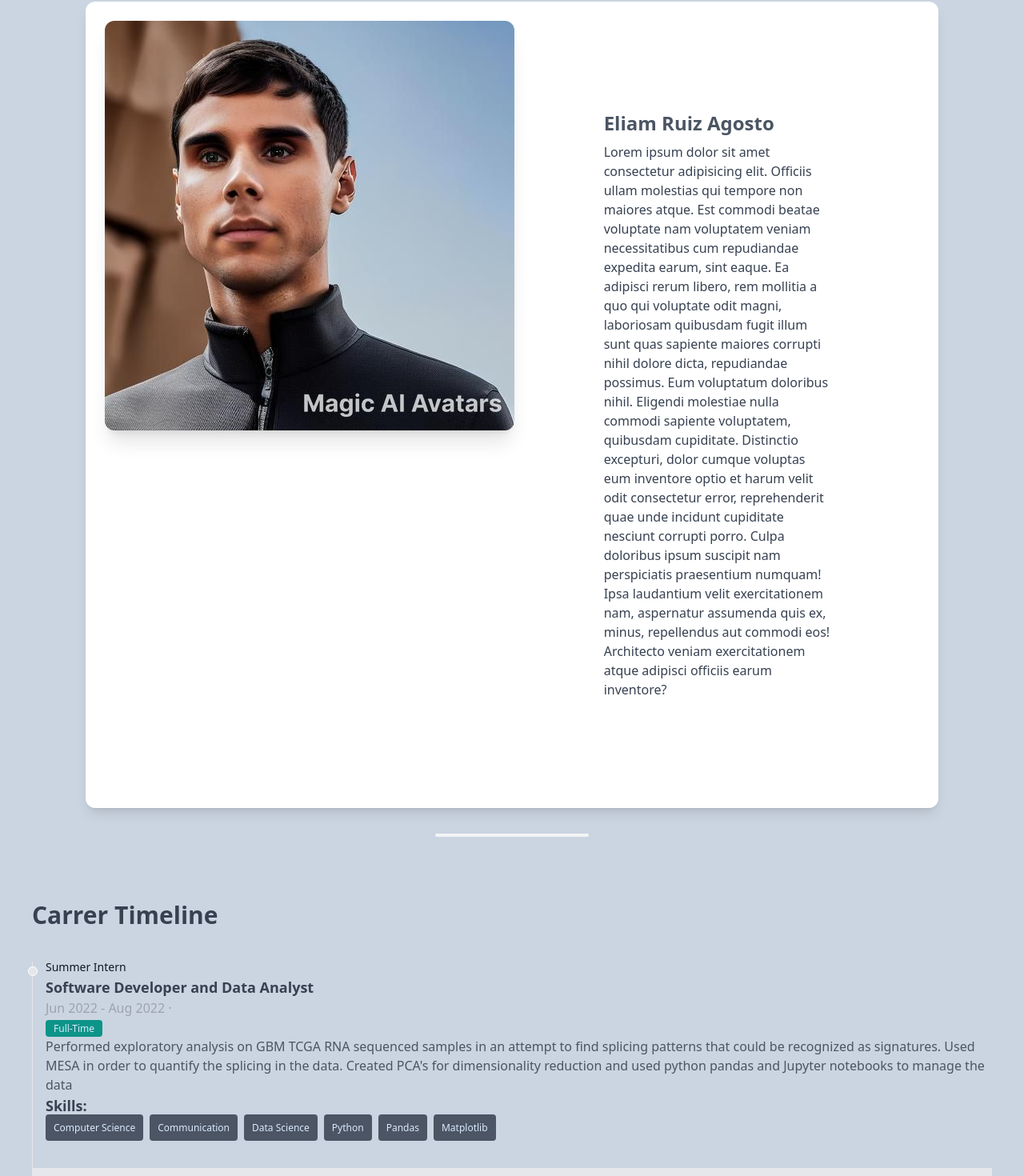
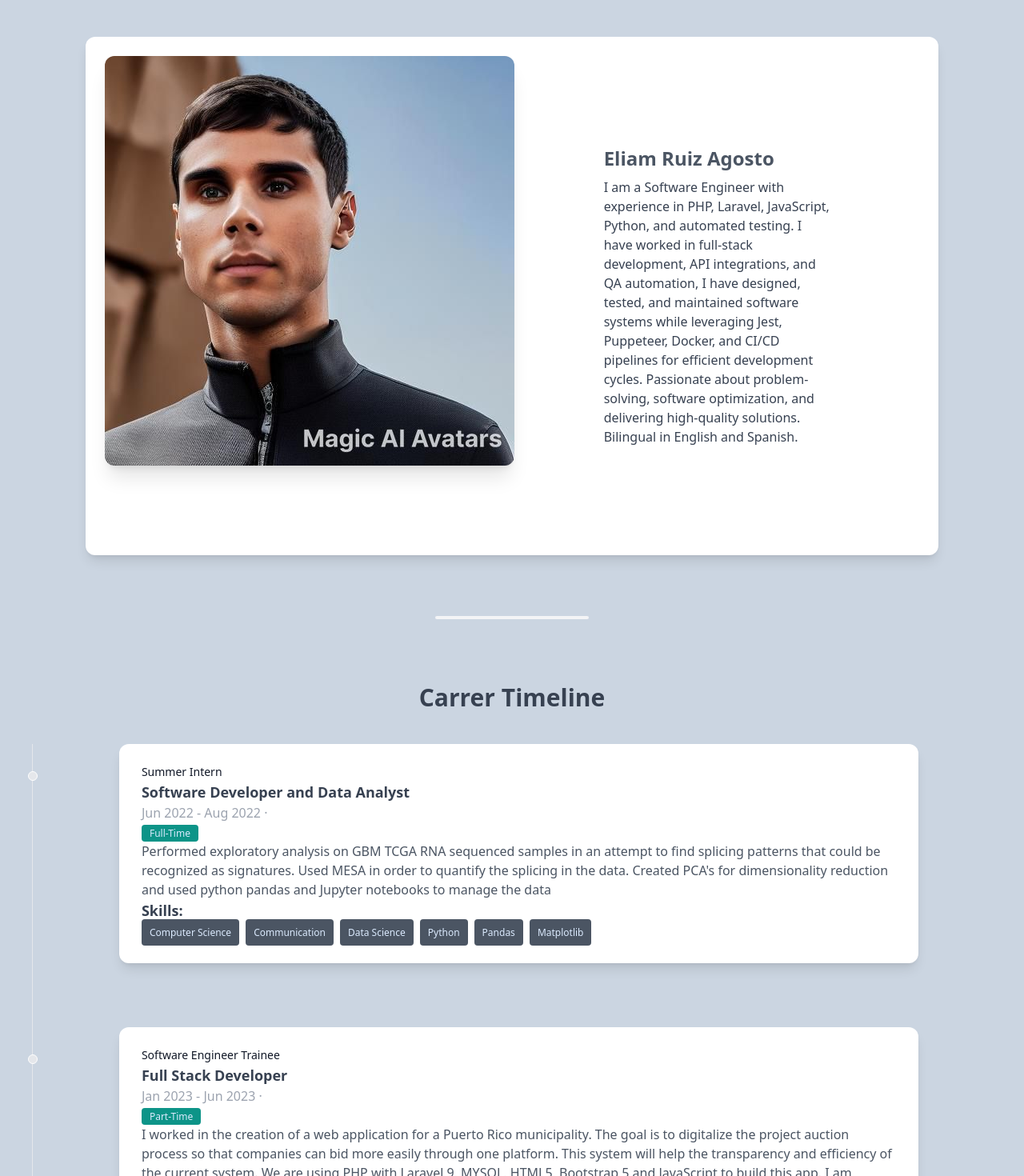
Before and after one commit to EliamRuiz/esra, a React (Vite) app in the folder eliamruiz/: page / in a window 1280 px wide. Shown: the part 110-1580 px from the top of the page at 80% size. Built offline with nearby package versions, Linux system fonts and the light colour scheme.

Commit message:
Home Page done

```diff
--- a/eliamruiz/src/App.jsx
+++ b/eliamruiz/src/App.jsx
@@ -1,5 +1,4 @@
 import { useEffect, useState } from 'react'
-import Hello from './components/Hello'
 import Navbar from "./components/Navbar"
 import Footer from "./components/Footer"
 import Timeline from "./components/Timeline"
@@ -10,7 +9,6 @@
 
   useEffect(() => {
     setData(expRaw)
-    console.log(data)
   }, [])
 
   return (
@@ -18,17 +16,15 @@
     <div className='bg-slate-300'>
       <Navbar />
 
-      <div className='flex justify-center items-center my-8'>
-        <div className="flex bg-white p-6 shadow-lg rounded-xl w-10/12 content-center ">
+      <div className='flex h-lvh justify-center items-center'>
+        <div className="flex bg-white p-6 shadow-lg rounded-xl w-10/12 content-center">
             <div>
-              <img class="h-auto max-w-xl shadow-xl rounded-xl " src="./fakeEliam.jpeg" alt="Eliam's picture"/>
+              <img className="h-auto max-w-xl shadow-xl rounded-xl " src="./fakeEliam.jpeg" alt="Eliam's picture"/>
             </div>
             <div className="flex-col overflow-hidden m-20 p-8">
-                <h1 class="mb-2 text-2xl font-bold text-gray-600">Eliam Ruiz Agosto</h1>
-                <p class="font-normal text-gray-700 dark:text-gray-600">Lorem ipsum dolor sit amet consectetur adipisicing elit. Officiis ullam molestias qui tempore non maiores atque. Est commodi beatae voluptate nam voluptatem veniam necessitatibus cum repudiandae expedita earum, sint eaque.
-                Ea adipisci rerum libero, rem mollitia a quo qui voluptate odit magni, laboriosam quibusdam fugit illum sunt quas sapiente maiores corrupti nihil dolore dicta, repudiandae possimus. Eum voluptatum doloribus nihil.
-                Eligendi molestiae nulla commodi sapiente voluptatem, quibusdam cupiditate. Distinctio excepturi, dolor cumque voluptas eum inventore optio et harum velit odit consectetur error, reprehenderit quae unde incidunt cupiditate nesciunt corrupti porro.
-                Culpa doloribus ipsum suscipit nam perspiciatis praesentium numquam! Ipsa laudantium velit exercitationem nam, aspernatur assumenda quis ex, minus, repellendus aut commodi eos! Architecto veniam exercitationem atque adipisci officiis earum inventore?</p>
+                <h1 className="mb-2 text-2xl font-bold text-gray-600">Eliam Ruiz Agosto</h1>
+                <p className="font-normal text-gray-700 dark:text-gray-600">I am a Software Engineer with experience in PHP, Laravel, JavaScript, Python, and automated testing. I have worked in full-stack development, API integrations,
+                                                                            and QA automation, I have designed, tested, and maintained software systems while leveraging Jest, Puppeteer, Docker, and CI/CD pipelines for efficient development cycles. Passionate about problem-solving, software optimization, and delivering high-quality solutions. Bilingual in English and Spanish.</p>
             </div>
           </div>
         </div>
@@ -36,14 +32,13 @@
         <hr className="w-48 h-1 mx-auto bg-gray-100 border-0 rounded  dark:bg-gray-700"/>
 
         <div className="px-10 py-20">
-          <h2 className="mb-10 text-3xl font-bold text-gray-700">Carrer Timeline</h2>
-            <ol class="relative border-s border-gray-200 dark:border-gray-700">
-                {data.map((exp, index) => (
-                  <Timeline exp={exp}/>
-                ))}
-            </ol>
+          <h2 className="mb-10 text-3xl font-bold text-gray-700 flex justify-center">Carrer Timeline</h2>
+              <ol className="relative border-s border-gray-200 dark:border-gray-700 ">
+                  {data.map((exp, index) => (
+                    <Timeline exp={exp} key={index} />
+                  ))}
+              </ol>
          </div>
-
       <Footer />
     </div>
 
--- a/eliamruiz/src/components/Footer.jsx
+++ b/eliamruiz/src/components/Footer.jsx
@@ -2,16 +2,16 @@
 
 const Footer = () => {
     return (
-        <footer class="bg-white shadow dark:bg-gray-800">
-            <div class="w-full mx-auto max-w-screen-xl p-4 md:flex md:items-center md:justify-between">
-            <span class="text-sm text-gray-500 sm:text-center dark:text-gray-400 flex">© {currentYear} <p class="hover:underline">Eliam Ruiz Agosto.</p> All Rights Reserved.
+        <footer className="bg-white shadow dark:bg-gray-800">
+            <div className="w-full mx-auto max-w-screen-xl p-4 md:flex md:items-center md:justify-between">
+            <span className="text-sm text-gray-500 sm:text-center dark:text-gray-400 flex">© {currentYear} <p className="hover:underline">&nbsp;Eliam Ruiz Agosto </p>&nbsp; All Rights Reserved.
             </span>
-                <ul class="flex flex-wrap items-center mt-3 text-sm font-medium text-gray-500 dark:text-gray-400 sm:mt-0">
+                <ul className="flex flex-wrap items-center mt-3 text-sm font-medium text-gray-500 dark:text-gray-400 sm:mt-0">
                     <li>
-                        <a href="#" class="hover:underline me-4 md:me-6">Github</a>
+                        <a href="https://github.com/EliamRuiz" className="hover:underline me-4 md:me-6 hover:text-teal-600">Github</a>
                     </li>
                     <li>
-                        <a href="#" class="hover:underline me-4 md:me-6">LinkedIn</a>
+                        <a href="https://www.linkedin.com/in/eliam-ruiz-72421b17b/" className="hover:underline me-4 md:me-6 hover:text-teal-600">LinkedIn</a>
                     </li>
                 </ul>
             </div>
--- a/eliamruiz/src/components/Timeline.jsx
+++ b/eliamruiz/src/components/Timeline.jsx
@@ -1,24 +1,26 @@
+import {useIsVisible} from "../useIsVisible"
+import { useRef } from 'react'
+
 const Timeline = ( {exp} ) => {
 const skills = exp.skills
+const ref1 = useRef();
+const isVisible1 = useIsVisible(ref1);
     return (
 
-        <div>
-                <li class="mb-10 ms-4 ">
-                    <div class="absolute w-3 h-3 bg-gray-200 rounded-full mt-1.5 -start-1.5 border border-white dark:border-gray-900 dark:bg-gray-700"></div>
-                    <p class="mb-1 text-sm font-normal leading-none text-gray-900 ">{exp.name}</p>
-                    <h3 class="text-lg font-semibold text-gray-700">{exp.job}</h3>
-                    <p class="text-base font-normal text-gray-400 ">{exp.date}</p>
-                    <span class="bg-teal-600 text-blue-100 text-xs font-medium me-2 px-2.5 py-0.5 rounded">{exp.class}</span>
-                    <p class=" text-base font-normal text-gray-600 ">{exp.description}</p>
-                    <h4 class="text-lg font-semibold text-gray-700 ">Skills:</h4>
+        <div ref={ref1} className={`transition-opacity ease-in duration-700 ${isVisible1 ? "opacity-100" : "opacity-0"} flex justify-center mb-10`}>
+                <li className="mb-10 ms-4 shadow-lg rounded-xl w-10/12 content-center p-7 bg-white">
+                    <div className="absolute w-3 h-3 bg-gray-200 rounded-full mt-1.5 -start-1.5 border border-white dark:border-gray-900 dark:bg-gray-700"></div>
+                    <p className="mb-1 text-sm font-normal leading-none text-gray-900 ">{exp.name}</p>
+                    <h3 className="text-lg font-semibold text-gray-700">{exp.job}</h3>
+                    <p className="text-base font-normal text-gray-400 ">{exp.date}</p>
+                    <span className="bg-teal-600 text-blue-100 text-xs font-medium me-2 px-2.5 py-0.5 rounded">{exp.class}</span>
+                    <p className=" text-base font-normal text-gray-600 ">{exp.description}</p>
+                    <h4 className="text-lg font-semibold text-gray-700 ">Skills:</h4>
                     {skills.map((skill, index) => (
-                       <span class="bg-gray-600 text-blue-100 text-xs font-medium me-2 px-2.5 py-2 rounded">{skill}</span>
+                       <span key={index} className="bg-gray-600 text-blue-100 text-xs font-medium me-2 px-2.5 py-2 rounded">{skill}</span>
                      ))}
                 </li>
-                <hr class="border-8 mb-10"></hr>
          </div>
-
     )
 }
-
 export default Timeline;
--- /dev/null
+++ b/eliamruiz/src/useIsVisible.jsx
@@ -0,0 +1,19 @@
+import { useEffect, useState } from "react";
+
+export function useIsVisible(ref) {
+    const [isIntersecting, setIntersecting] = useState(false);
+
+    useEffect(() => {
+      const observer = new IntersectionObserver(([entry]) => {
+          setIntersecting(entry.isIntersecting)
+      }
+      );
+
+      observer.observe(ref.current);
+      return () => {
+        observer.disconnect();
+      };
+    }, [ref]);
+
+    return isIntersecting;
+  }
```
Also changed, not shown: 1 other file (tests, documents, lock files or other folders).
